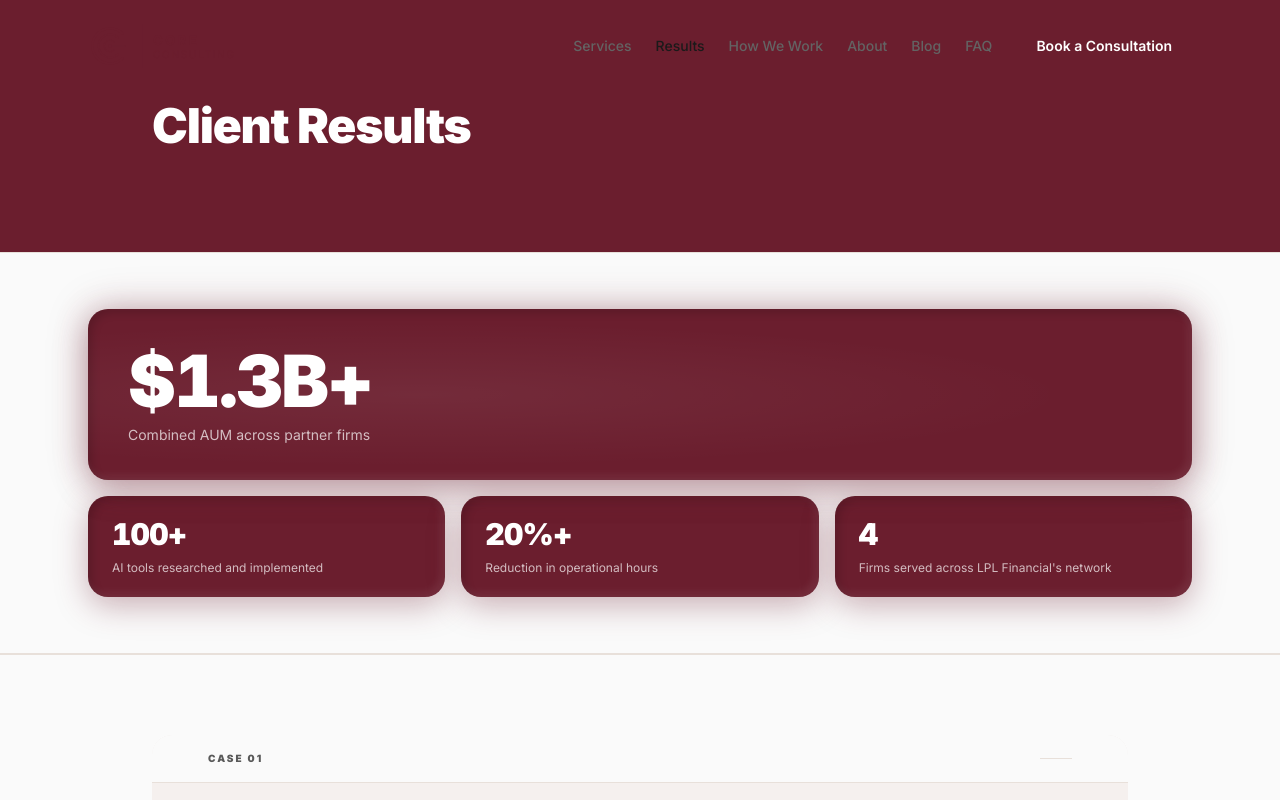
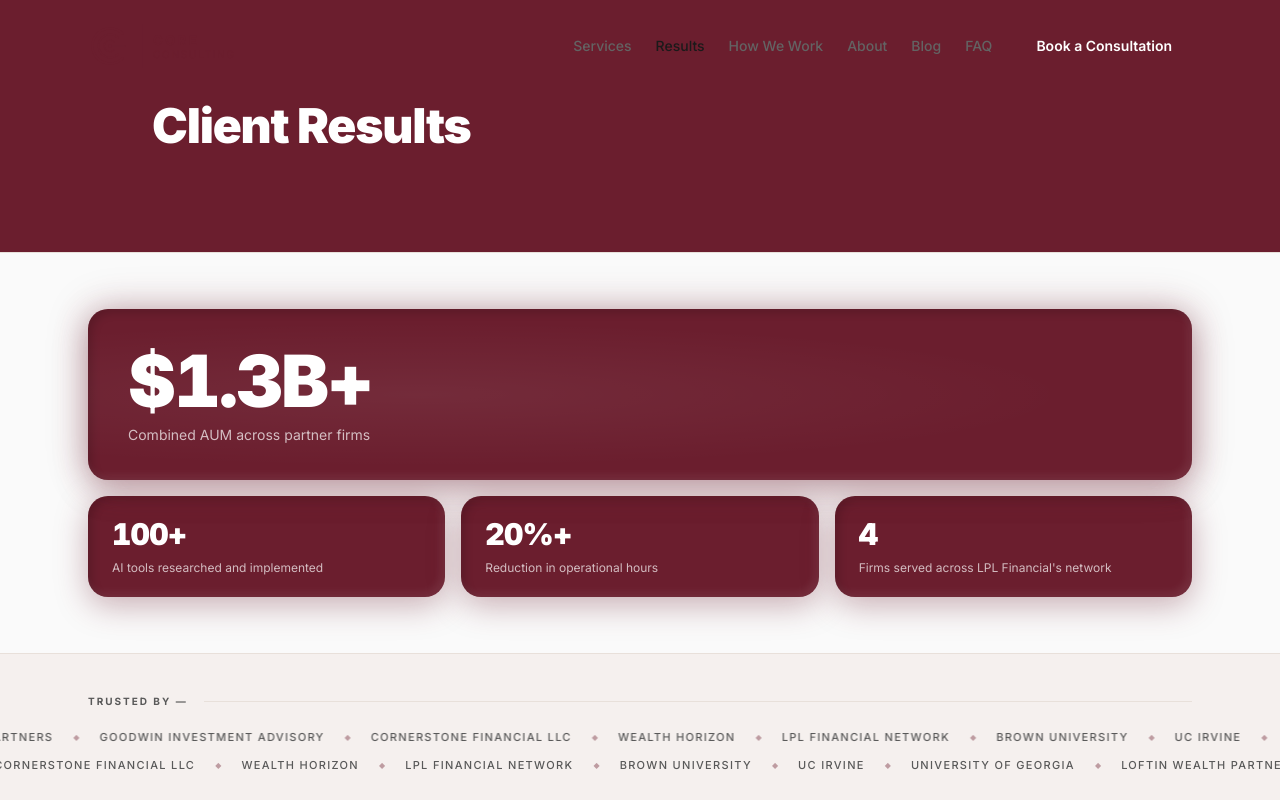
Before and after one commit to vishwarajan08-oss/vishwa-ai-website, a Next.js app: page /results in a window 1280 px wide. Shown: the top 800 px of the page. Built offline with nearby package versions, Linux system fonts and the light colour scheme.

Commit message:
feat: add ClientTicker trust bar to results page
Co-Authored-By: Claude Sonnet 4.6 <noreply@anthropic.com>

```diff
--- a/app/results/page.js
+++ b/app/results/page.js
@@ -1,5 +1,6 @@
 import ResultsHero from "@/components/ResultsHero";
 import StatsBar from "@/components/StatsBar";
+import ClientTicker from "@/components/ClientTicker";
 import TrackRecord from "@/components/TrackRecord";
 
 export const metadata = {
@@ -13,6 +14,7 @@ export default function ResultsPage() {
       <div style={{ paddingTop: "var(--navbar-height)" }} />
       <ResultsHero />
       <StatsBar />
+      <ClientTicker />
       <TrackRecord />
     </>
   );
--- /dev/null
+++ b/components/ClientTicker.js
@@ -0,0 +1,103 @@
+"use client";
+
+import { useState } from "react";
+import { motion, useReducedMotion } from "framer-motion";
+import { content } from "@/config/content";
+
+const FIRMS = content.trackRecord.ticker
+  .split("·")
+  .map((s) => s.trim())
+  .filter(Boolean);
+
+export default function ClientTicker() {
+  const [paused, setPaused] = useState(false);
+  const prefersReduced = useReducedMotion();
+
+  if (prefersReduced) {
+    return (
+      <section className="border-b border-divider py-8 bg-bg-alt">
+        <div className="max-w-6xl mx-auto px-6">
+          <div className="flex items-center gap-4 mb-4">
+            <span className="text-[10px] tracking-[0.2em] uppercase font-bold text-[#595959] flex-shrink-0">
+              Trusted by —
+            </span>
+            <span className="flex-1 h-px bg-divider" aria-hidden="true" />
+          </div>
+          <div className="flex flex-wrap gap-x-6 gap-y-2">
+            {FIRMS.map((firm, i) => (
+              <span key={i} className="text-[11px] tracking-[0.12em] uppercase font-medium text-[#595959]">
+                {firm}
+              </span>
+            ))}
+          </div>
+        </div>
+      </section>
+    );
+  }
+
+  const rows = [0, 1, 2, 3];
+
+  return (
+    <motion.section
+      initial={{ opacity: 0, y: 12 }}
+      whileInView={{ opacity: 1, y: 0 }}
+      viewport={{ once: true, margin: "-60px" }}
+      transition={{ duration: 0.4, ease: [0.25, 0.46, 0.45, 0.94] }}
+      className="border-b border-divider py-10 bg-bg-alt overflow-hidden"
+      onMouseEnter={() => setPaused(true)}
+      onMouseLeave={() => setPaused(false)}
+    >
+      {/* Label */}
+      <div className="flex items-center gap-4 mb-5 px-6 max-w-6xl mx-auto">
+        <span className="text-[10px] tracking-[0.2em] uppercase font-bold text-[#595959] flex-shrink-0">
+          Trusted by —
+        </span>
+        <span className="flex-1 h-px bg-divider" aria-hidden="true" />
+      </div>
+
+      {/* Forward row */}
+      <div className="overflow-hidden mb-3" aria-hidden="true">
+        <div
+          className="flex whitespace-nowrap will-change-transform"
+          style={{
+            animation: "marquee 28s linear infinite",
+            animationPlayState: paused ? "paused" : "running",
+          }}
+        >
+          {rows.map((r) =>
+            FIRMS.map((firm, j) => (
+              <span key={`f-${r}-${j}`} className="inline-flex items-center">
+                <span className="text-[11px] tracking-[0.12em] uppercase font-medium text-[#595959] px-5">
+                  {firm}
+                </span>
+                <span className="text-burgundy opacity-40" style={{ fontSize: "8px" }}>◆</span>
+              </span>
+            ))
+          )}
+        </div>
+      </div>
+
+      {/* Reverse row */}
+      <div className="overflow-hidden" aria-hidden="true">
+        <div
+          className="flex whitespace-nowrap will-change-transform"
+          style={{
+            animation: "marquee-reverse 34s linear infinite",
+            animationPlayState: paused ? "paused" : "running",
+          }}
+        >
+          {rows.map((r) =>
+            FIRMS.map((firm, j) => (
+              <span key={`r-${r}-${j}`} className="inline-flex items-center">
+                <span className="text-[11px] tracking-[0.12em] uppercase font-medium text-[#595959] px-5">
+                  {firm}
+                </span>
+                <span className="text-burgundy opacity-40" style={{ fontSize: "8px" }}>◆</span>
+              </span>
+            ))
+          )}
+        </div>
+      </div>
+    </motion.section>
+  );
+}
```
